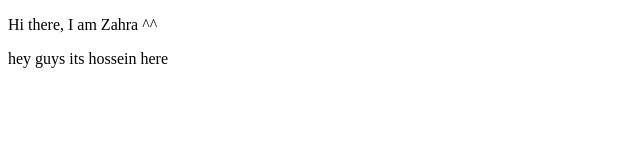
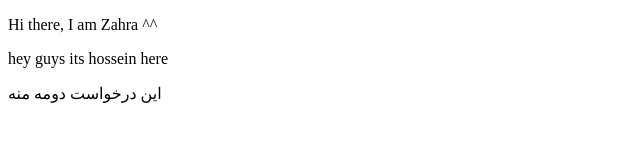
Before and after one commit to Mohammadreza-Tagipour/group-test, a plain HTML site: page index.html in a window 1280 px wide. Shown: the whole page, without its empty margins (0-640 px from the left). Drawn offline with Linux system fonts and the light colour scheme.

Commit message:
this is my second edit

```diff
--- a/index.html
+++ b/index.html
@@ -14,6 +14,8 @@
 
 
     <p>hey guys  its hossein here</p>
+
+    <P>این درخواست دومه منه</P>
 </body>
 
 </html>
```
